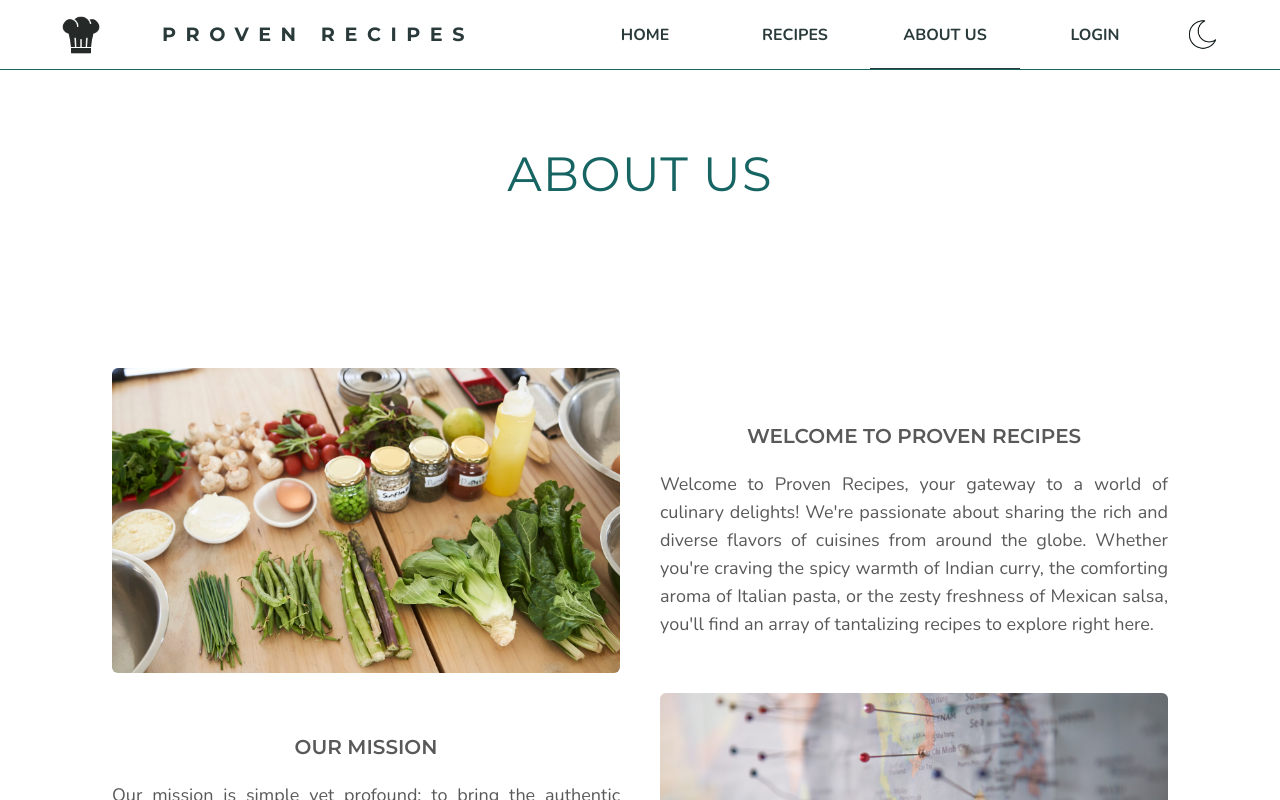
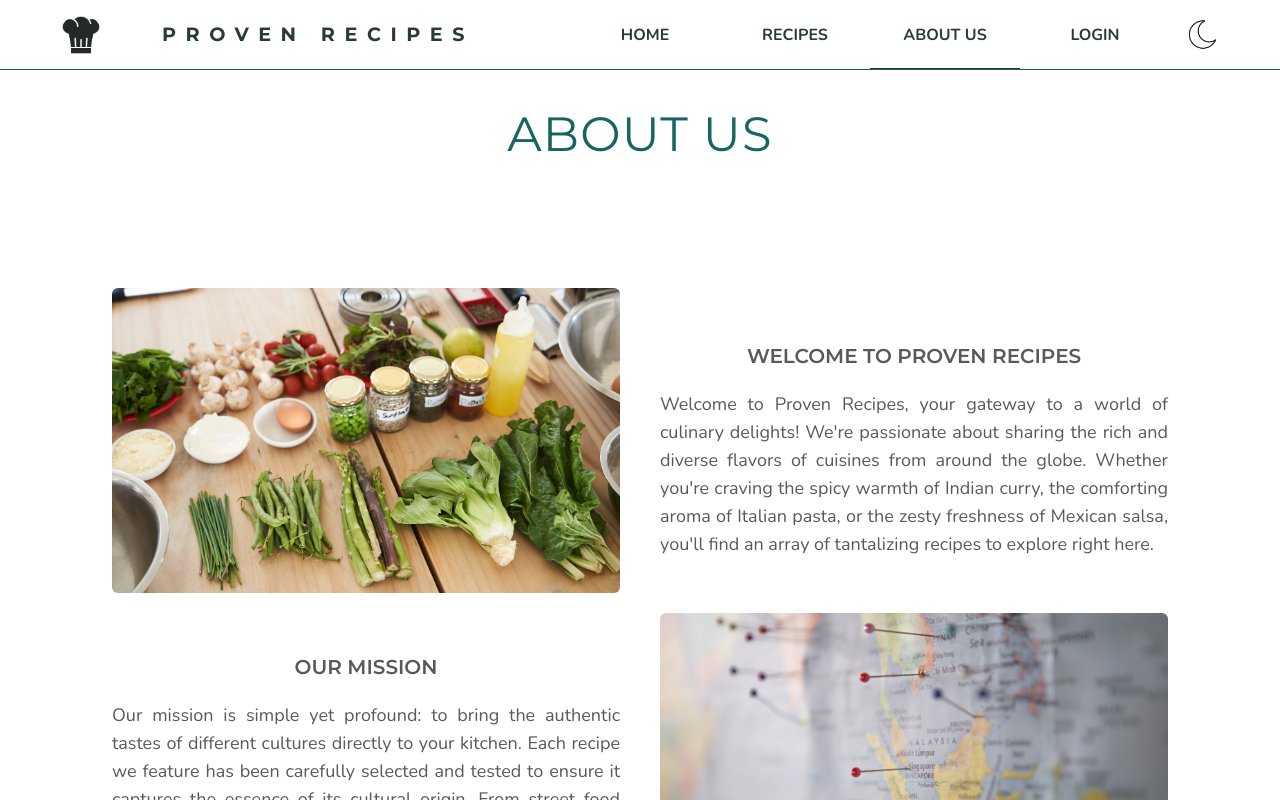
Before and after one commit to HalynaRiabokonenko/cookbook, a React (Create React App) app: page /#/about in a window 1280 px wide. Shown: the top 800 px of the page. Built offline with nearby package versions, Linux system fonts and the light colour scheme; no server answers.

Commit message:
PageHeader RWD - margins

```diff
--- a/src/components/atomic/PageHeader/PageHeader.tsx
+++ b/src/components/atomic/PageHeader/PageHeader.tsx
@@ -11,7 +11,7 @@ const PageHeader = ({ children }: PageHeader): ReactElement => {
 
     return (
         <div className={classNames(
-            "text-darkGreen text-center lg:text-5xl md:text-4xl text-3xl uppercase py-20 tracking-wide",
+            "text-darkGreen text-center lg:text-5xl md:text-4xl text-3xl uppercase py-10 tracking-wide",
             mode === "dark" ? "text-headerTextDark" : ""
         )}>
             <h1>
--- a/src/components/pages/Account/Account.module.css
+++ b/src/components/pages/Account/Account.module.css
@@ -4,7 +4,7 @@
   align-items: center;
   width: 100%;
   position: relative;
-  margin-top: 40px;
+  margin-top: 30px;
 }
 
 .account__user-info-container {
--- a/src/components/pages/RecipeDetails/RecipeDetails.module.css
+++ b/src/components/pages/RecipeDetails/RecipeDetails.module.css
@@ -1,5 +1,5 @@
 .recipe-details-content__description {
-  margin: 30px 80px;
+  margin: 10px 60px;
   text-align: justify;
   font-size: 1.1rem;
 }
--- a/src/components/pages/Recipes/Recipes.module.css
+++ b/src/components/pages/Recipes/Recipes.module.css
@@ -1,7 +1,7 @@
 .recipes__content {
   display: flex;
   flex-direction: row;
-  margin: 30px 40px;
+  margin: 10px 40px;
 }
 
 .recipes__content-container {
```
